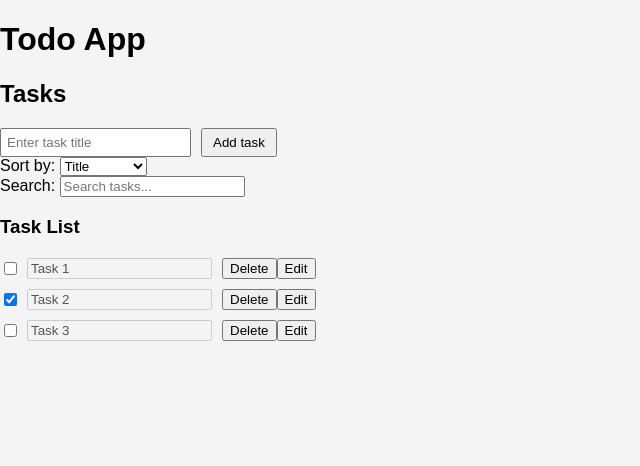
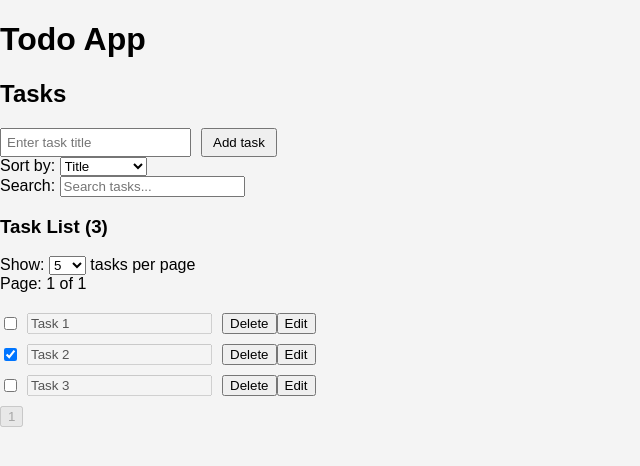
Before and after one commit to BenGumaan/todo-app, a React (Vite) app: page / in a window 1280 px wide. Shown: the top 466 px of the page, without its empty margins (0-640 px from the left). Built offline with nearby package versions, Linux system fonts and the light colour scheme.

Commit message:
Refactor task handling functions to include pagination functionality

```diff
--- a/src/App.tsx
+++ b/src/App.tsx
@@ -13,7 +13,19 @@ const App: React.FC = () => {
     { id: 3, title: 'Task 3', completed: false },
   ];
 
-  const { tasks, addTask, updateTaskStatus, deleteTask, editTask, setSortCriteria, setSearchQuery } = useTasks(sampleTasks);
+  const { tasks,
+          addTask,
+          updateTaskStatus,
+          deleteTask,
+          editTask,
+          setSortCriteria,
+          setSearchQuery,
+          currentPage,
+          setCurrentPage,
+          tasksPerPage,
+          setTasksPerPage,
+          totalTasks
+  } = useTasks(sampleTasks);
 
   const handleSortChange = (e: React.ChangeEvent<HTMLSelectElement>) => {
     setSortCriteria(e.target.value);
@@ -22,6 +34,12 @@ const App: React.FC = () => {
   const handleSearchChange = (e: React.ChangeEvent<HTMLInputElement>) => {
     setSearchQuery(e.target.value);
   }
+
+  const handlePageChange = (newPage: number) => {
+    setCurrentPage(newPage);
+  }
+
+  const totalPages = Math.ceil(totalTasks / tasksPerPage);
 
   return (
     <div className='App'>
@@ -48,13 +66,39 @@ const App: React.FC = () => {
                 onChange={handleSearchChange}
               />
             </div>
-            <h3>Task List</h3>
+            <h3>Task List ({totalTasks})</h3>
+            <div>
+              <label htmlFor="taskPerPage">Show: </label>
+              <select id="taskPerPage" onChange={(e) => setTasksPerPage(parseInt(e.target.value))}>
+                <option value="5">5</option>
+                <option value="10">10</option>
+                <option value="15">15</option>
+              </select>
+              <span> tasks per page</span>
+            </div>
+            <div>
+              <span>Page: {currentPage} of {totalPages}</span><br />
+            </div>
             <TaskList
               tasks={tasks}
               updateTaskStatus={updateTaskStatus}
               deleteTask={deleteTask}
               editTask={editTask}
             />
+            { totalPages > 0 ?
+              <div className="pagination">
+                {Array.from({ length: totalPages }, (_, index) => (
+                  <button
+                    key={index + 1}
+                    onClick={() => handlePageChange(index + 1)}
+                    disabled={currentPage === index + 1}
+                  >
+                    {index + 1}
+                  </button>
+                ))}
+              </div> :
+              <span>No tasks found</span>
+            }
         </main>
     </div>
   );
--- a/src/components/TaskItem.tsx
+++ b/src/components/TaskItem.tsx
@@ -1,4 +1,4 @@
-import React, { useCallback } from "react";
+import React, { useCallback, useEffect, useRef } from "react";
 import { Task } from "../models/Task";
 
 interface TaskItemProps {
@@ -12,6 +12,7 @@ const TaskItem: React.FC<TaskItemProps> = ({ task, updateTaskStatus, deleteTask,
 
   const [toggleEdit, setToggleEdit] = React.useState(false);
   const [newTaskTitle, setNewTaskTitle] = React.useState(task.title);
+  const inputRef = useRef<HTMLInputElement>(null);
 
   // Function to handle delete task
   const handleDelete = useCallback((taskId: number) => {
@@ -38,6 +39,12 @@ const TaskItem: React.FC<TaskItemProps> = ({ task, updateTaskStatus, deleteTask,
     setNewTaskTitle(e.target.value);
   };
 
+  useEffect(() => {
+    if (toggleEdit && inputRef.current) {
+      inputRef.current.focus();
+    }
+  }, [toggleEdit]);
+
   return (
       <div className={`task-item ${task.completed ? 'completed' : ''}`}>
           <input
@@ -51,6 +58,7 @@ const TaskItem: React.FC<TaskItemProps> = ({ task, updateTaskStatus, deleteTask,
             value={newTaskTitle}
             onChange={handleTaskTitleChange}
             disabled={!toggleEdit}
+            ref={inputRef}
           />
           <button onClick={() => handleDelete(task.id)}>Delete</button>
           <button onClick={() => handleEdit(task.id)}>{toggleEdit ? 'Save' : 'Edit'}</button>
--- a/src/hooks/useTasks.ts
+++ b/src/hooks/useTasks.ts
@@ -25,6 +25,8 @@ const useTasks = (initialTasks: Task[]) => {
   const [tasks, setTasks] = useState<Task[]>(memoizedStoredTasks.length > 0 ? memoizedStoredTasks : initialTasks); // Initialize tasks with stored tasks or sample tasks if no tasks are stored
   const [sortCriteria, setSortCriteria] = useState<string>('title'); // Default sorting by title
   const [searchQuery, setSearchQuery] = useState<string>(''); // Search query state
+  const [currentPage, setCurrentPage] = useState<number>(1); // Current page state
+  const [tasksPerPage, setTasksPerPage] = useState<number>(5); // Number of tasks per page
 
   // Function to add a new task
   const addTask = useCallback((taskTitle: string) => {
@@ -76,6 +78,13 @@ const useTasks = (initialTasks: Task[]) => {
     });
   },  [tasks, sortCriteria, searchQuery]);
 
+  // Paginate tasks
+  const paginatedTasks = useMemo(() => {
+    const startIndex = (currentPage - 1) * tasksPerPage;
+    const endIndex = startIndex + tasksPerPage;
+    return filteredAndSortedTasks.slice(startIndex, endIndex); // This returns the tasks for the current page
+  }, [filteredAndSortedTasks, currentPage, tasksPerPage]);
+
   // Update local storage when tasks change
   useEffect(() => {
     if (tasks.length > 0) {
@@ -85,7 +94,20 @@ const useTasks = (initialTasks: Task[]) => {
     }
   }, [tasks]);
 
-  return { tasks: filteredAndSortedTasks, addTask, updateTaskStatus, deleteTask, editTask, setSortCriteria, setSearchQuery };
+  return {
+    tasks: paginatedTasks,
+    addTask,
+    updateTaskStatus,
+    deleteTask,
+    editTask,
+    setSortCriteria,
+    setSearchQuery,
+    currentPage,
+    setCurrentPage,
+    tasksPerPage,
+    setTasksPerPage,
+    totalTasks: filteredAndSortedTasks.length,
+  };
 };
 
 export default useTasks;
```
